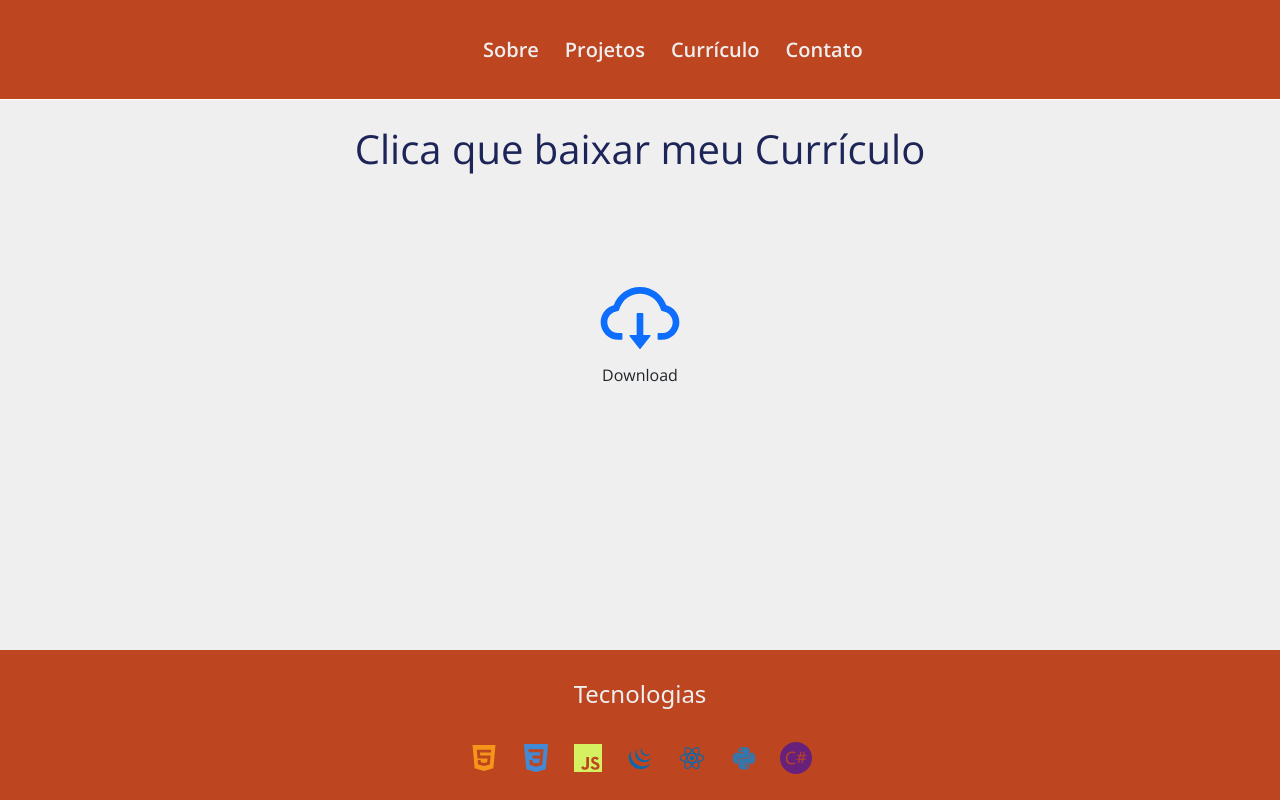
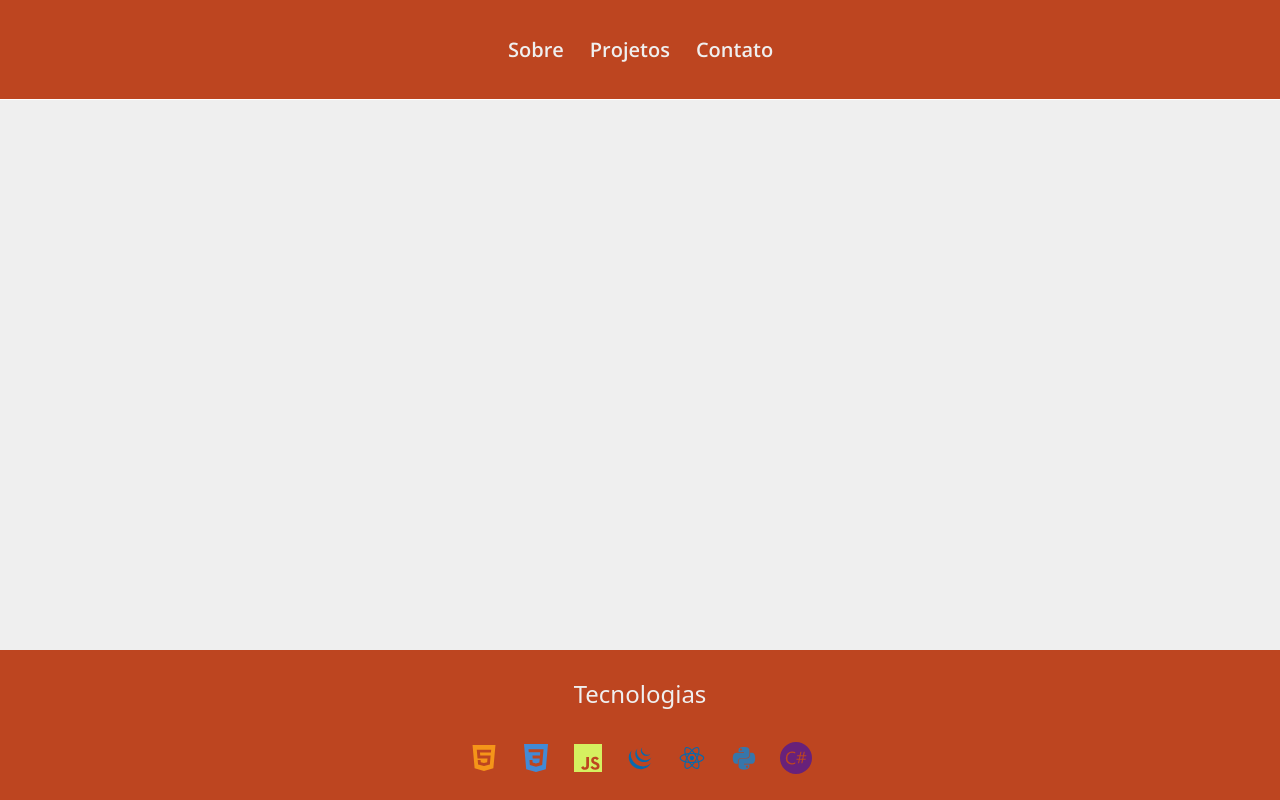
Before and after one commit to MichelRLima/Portfolio, a React (Create React App) app: page /componentes/cv in a window 1280 px wide. Built offline with nearby package versions, Linux system fonts and the light colour scheme; a web font is replaced by a local one.

Commit message:
retirada aba curriculo

```diff
--- a/src/App.css
+++ b/src/App.css
@@ -58,7 +58,7 @@
   cursor: pointer;
 }
 .container-menu .container-button{
-  width: 340px;
+  width: 290px;
   margin: auto auto;
   background-color: #bd4520
 }
--- a/src/App.js
+++ b/src/App.js
@@ -2,7 +2,7 @@ import { BrowserRouter, Routes, Route } from "react-router-dom";
 import './App.css';
 import Sobre from "./Sobre";
 import Projetos from "./componentes/Projetos";
-import CV from "./componentes/CV";
+
 import { Link } from "react-router-dom";
 import Contato from "./componentes/Contato";
 import { AiFillHtml5 } from 'react-icons/ai';
@@ -25,7 +25,7 @@ function App() {
       <div className="container-button">
           <Link to="/">Sobre</ Link>
           <Link to="componentes/projetos">Projetos</ Link>
-          <Link to="componentes/cv">Currículo</ Link>
+
           <Link to="componentes/contato">Contato</ Link>
       </div>
 
@@ -38,7 +38,7 @@ function App() {
     <div className="menuMobile" style={{display: showDiv ? 'block' : 'none', transition: 'opacity , 2s'}}>
           <Link onClick={() => setShowDiv(!showDiv)} to="/">Sobre</ Link>
           <Link onClick={() => setShowDiv(!showDiv)} to="componentes/projetos">Projetos</ Link>
-          <Link onClick={() => setShowDiv(!showDiv)} to="componentes/cv">Currículo</ Link>
+
           <Link onClick={() => setShowDiv(!showDiv)}  to="componentes/contato">Contato</ Link>
     </div>
 
@@ -47,7 +47,7 @@ function App() {
 
         <Route path="/" exact element={<Sobre />} />
         <Route path="componentes/projetos" element={<Projetos />} />
-        <Route path="componentes/cv" element={<CV />} />
+
         <Route path="componentes/contato" element={<Contato />} />
 
 
--- a/src/componentes/CV.js
+++ b/src/componentes/CV.js
@@ -1,8 +1,8 @@
 import styles from './cv.module.css'
 import { AiOutlineCloudDownload } from 'react-icons/ai';
 function CV (){
-    const fileUrl = "./arquivos/teste.txt";
-    const fileName = "teste.txt";
+    const fileUrl = 'teste.txt';
+    const fileName = 'teste.txt';
 
     return (
         <>
@@ -12,7 +12,7 @@ function CV (){
 
         <div className={styles.containerDown}>
 
-        <a  href={fileUrl} download={fileName} className={styles.down}><AiOutlineCloudDownload size={90}/></a>
+        <a  href="michel.pdf" download className={styles.down}>teste</a>
         <p>Download</p>
         </div>
 
```
Also changed, not shown: 1 other file (tests, documents, lock files or other folders).
